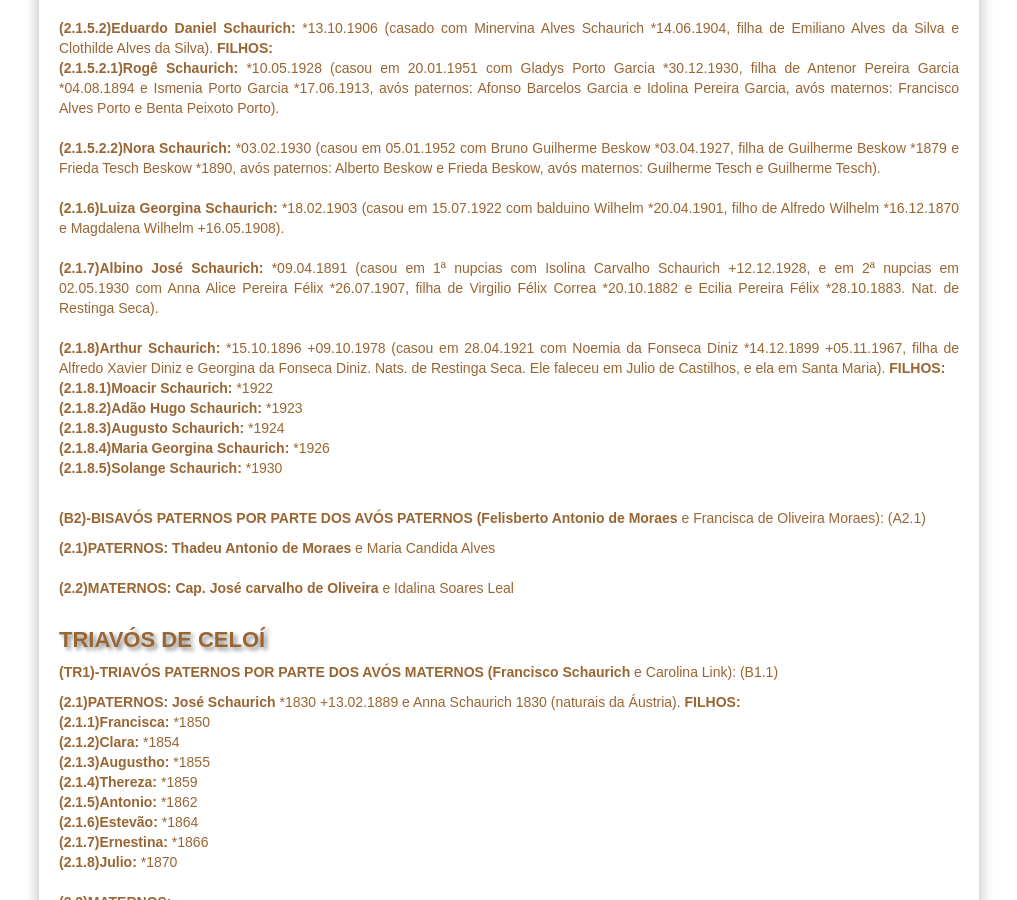
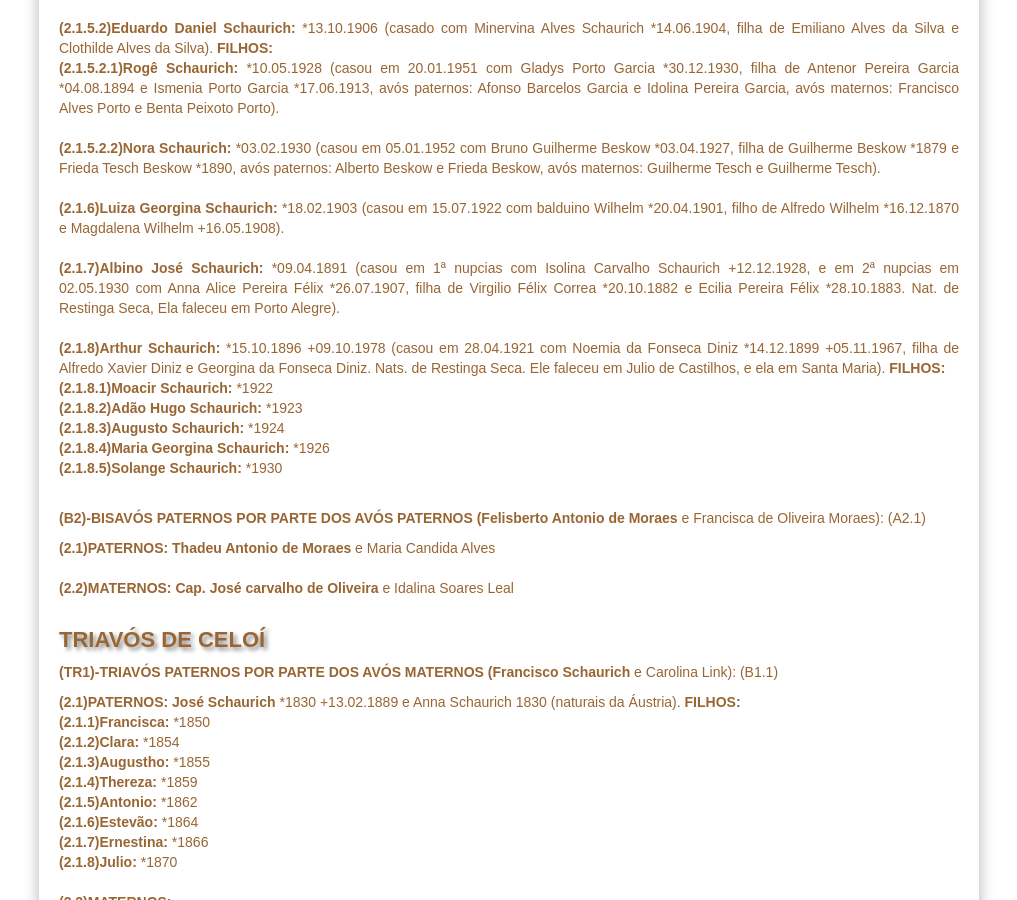
Before and after one commit to claudiovargas1955/claudiovargas1955.github.io, a Jekyll site: the page built from _pages/familia-schaurich.html, in a window 1280 px wide and 900 px high, scrolled down 2189 px. Shown: the whole window, without its empty margins (131-1148 px from the left). Built offline with Jekyll 4.4.1, drawn with Linux system fonts in a browser that asks for light colours; some web fonts are replaced.

Commit message:
Update familia-schaurich.html

```diff
--- a/_pages/familia-schaurich.html
+++ b/_pages/familia-schaurich.html
@@ -269,7 +269,7 @@ Ortiz  avós maternos: José da Silva Moura e Francisca Vargas de Moura RC-83).
 
             <b>(2.1.7)Albino José Schaurich: </b>*09.04.1891 (casou em 1ª nupcias com Isolina Carvalho Schaurich +12.12.1928, e em 2ª
             nupcias em 02.05.1930 com Anna Alice Pereira Félix *26.07.1907, filha de Virgilio Félix Correa *20.10.1882 e Ecilia
-            Pereira Félix *28.10.1883. Nat. de Restinga Seca).<br><br>
+            Pereira Félix *28.10.1883. Nat. de Restinga Seca, Ela faleceu em Porto Alegre).<br><br>
 
             <b>(2.1.8)Arthur Schaurich: </b>*15.10.1896 +09.10.1978 (casou em 28.04.1921 com Noemia da Fonseca Diniz *14.12.1899
             +05.11.1967, filha de Alfredo Xavier Diniz e Georgina da Fonseca Diniz. Nats. de Restinga Seca. Ele faleceu em Julio de
```
